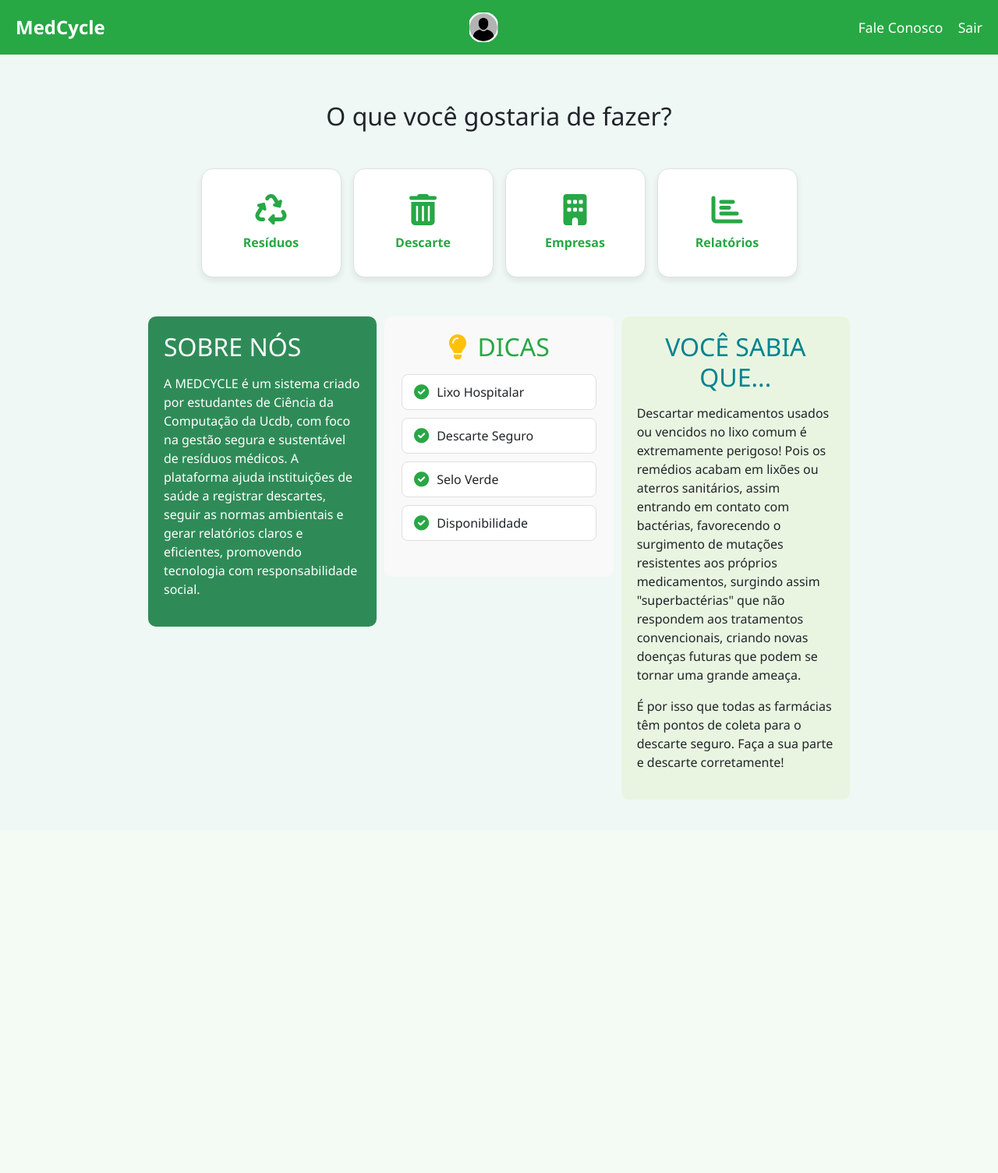
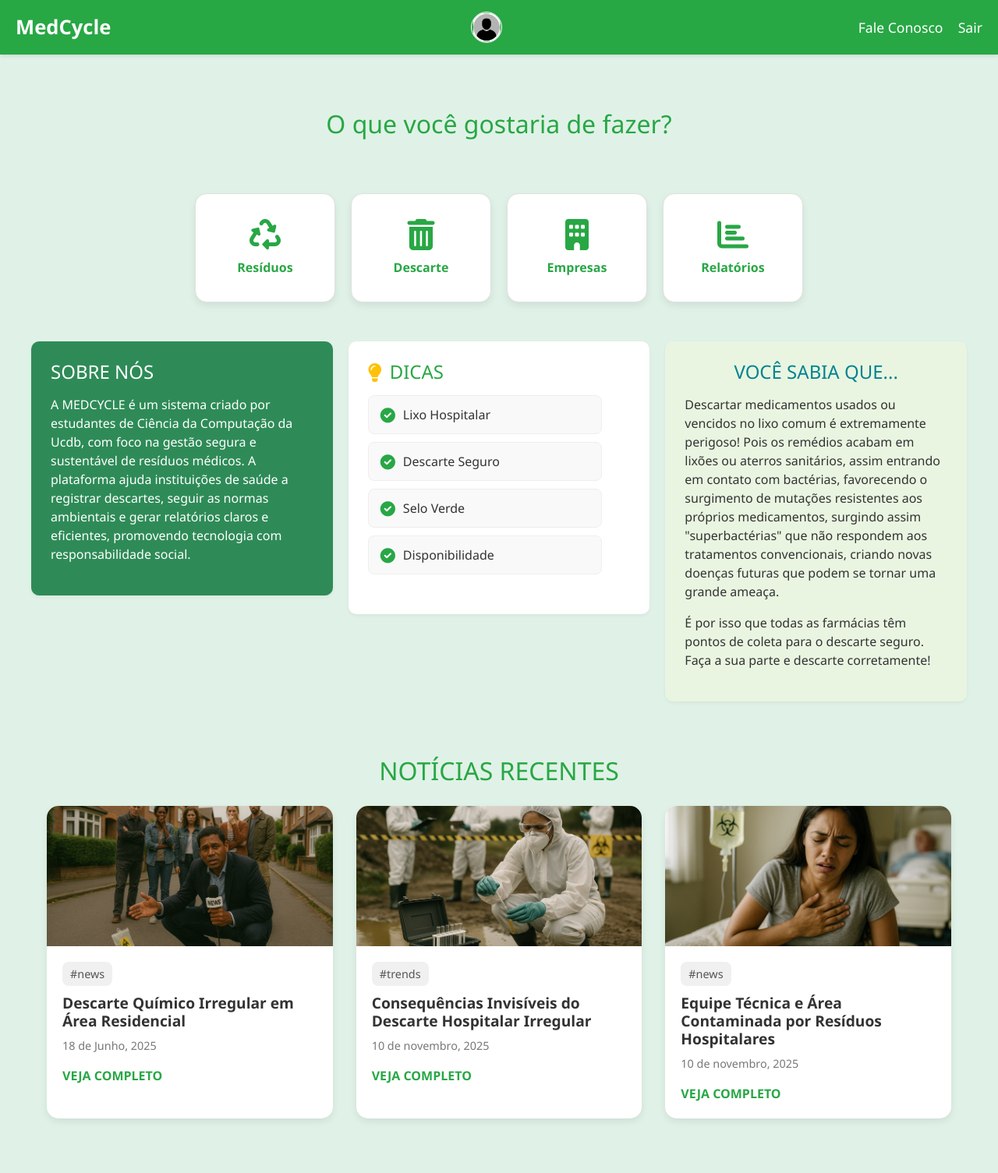
Before and after one commit to muLocatelli/DAC, a Flask app: page /dashboard in a window 1280 px wide. Shown: the whole page at 78% size. Before the commit the page ends 1026 px from the top, so only its background shows below. Run offline with Flask 3, Linux system fonts and the light colour scheme.

Commit message:
update 3.0 dashboard
adicao das noticias

```diff
--- a/templates/dashboard.html
+++ b/templates/dashboard.html
@@ -10,10 +10,11 @@
             font-family: 'Segoe UI', Tahoma, Geneva, Verdana, sans-serif;
             margin: 0;
             padding-top: 90px;
-            background-color: #f0f8f5 !important;
+            background-color: #e0f2e7; /* Tom de verde claro sólido */
             display: flex;
             flex-direction: column;
-            align-items: center; /* Centralizar horizontalmente o conteúdo do body */
+            align-items: center;
+            color: #333; /* Cor de texto padrão */
         }
 
         .top-bar {
@@ -28,6 +29,7 @@
             display: flex;
             justify-content: space-between;
             align-items: center;
+            box-shadow: 0 2px 5px rgba(0, 0, 0, 0.1);
         }
 
         .top-bar-left {
@@ -38,7 +40,7 @@
         .top-bar-left a:first-child {
             margin-right: 20px;
             font-weight: bold;
-            font-size: 1.5em;
+            font-size: 1.6em;
             color: white;
             text-decoration: none;
         }
@@ -53,6 +55,7 @@
             height: 40px;
             border-radius: 50%;
             overflow: hidden;
+            border: 1px solid #fff;
         }
 
         .profile-icon img {
@@ -66,6 +69,7 @@
             text-decoration: none;
             margin-left: 15px;
             font-size: 1.1em;
+            transition: color 0.3s ease;
         }
 
         .top-bar-right a:hover {
@@ -74,10 +78,16 @@
 
         .dashboard-intro-container {
             text-align: center;
-            padding: 20px;
+            padding: 30px;
             margin-top: 20px;
-            max-width: 900px;
+            max-width: 1200px;
             width: 100%;
+        }
+
+        .dashboard-intro-container h2 {
+            color: #28a745;
+            font-size: 2em;
+            margin-bottom: 20px;
         }
 
         .dashboard-options-container {
@@ -86,14 +96,14 @@
             justify-content: center;
             margin-bottom: 30px;
             width: 100%;
-            max-width: 900px;
+            max-width: 1200px;
         }
 
         .dashboard-options {
             display: flex;
             flex-wrap: wrap;
-            gap: 15px;
-            justify-content: center; /* Centralizar os botões */
+            gap: 20px;
+            justify-content: center;
             width: 100%;
         }
 
@@ -111,13 +121,14 @@
             text-decoration: none;
             font-size: 1em;
             font-weight: bold;
-            box-shadow: 0 4px 8px rgba(0, 0, 0, 0.08);
-            transition: transform 0.2s ease-in-out;
+            box-shadow: 0 4px 10px rgba(0, 0, 0, 0.08);
+            transition: transform 0.2s ease-in-out, box-shadow 0.2s ease-in-out;
             border: 1px solid #e0e0e0;
         }
 
         .option-card:hover {
-            transform: scale(1.05);
+            transform: scale(1.03);
+            box-shadow: 0 6px 12px rgba(0, 0, 0, 0.1);
             background-color: #f8f9fa;
         }
 
@@ -129,74 +140,73 @@
         .bottom-info {
             display: flex;
             width: 100%;
-            max-width: 900px;
-            margin-bottom: 20px;
+            max-width: 1200px;
+            margin-bottom: 40px; /* Aumentei um pouco a margem inferior */
             justify-content: space-between;
             align-items: flex-start;
             flex-wrap: wrap;
+            gap: 20px;
         }
 
         .bottom-info > div {
             flex: 1;
-            margin-right: 10px;
-            margin-bottom: 20px;
-            min-width: 280px;
-        }
-
-        .bottom-info > div:last-child {
-            margin-right: 0;
+            min-width: 300px;
+            border-radius: 10px;
+            overflow: hidden;
+            box-shadow: 0 2px 5px rgba(0, 0, 0, 0.05);
         }
 
         .sobre-nos-container {
-            background-color: #2e8b57; /* Verde mais escuro */
+            background-color: #2e8b57;
             color: white;
-            border-radius: 10px;
-            padding: 20px;
+            padding: 25px;
         }
 
         .sobre-nos-container h2 {
             color: white;
+            font-size: 1.5em;
             margin-top: 0;
             margin-bottom: 15px;
         }
 
         .dicas-container {
-            background-color: #f9f9f9;
-            border-radius: 10px;
-            padding: 20px;
+            background-color: #fff;
+            padding: 25px;
             display: flex;
             flex-direction: column;
-            align-items: center;
-            text-align: center;
+            align-items: flex-start;
+            text-align: left;
         }
 
         .dicas-container h2 {
             color: #28a745;
+            font-size: 1.5em;
             margin-top: 0;
             margin-bottom: 15px;
+            display: flex;
+            align-items: center;
         }
 
         .dicas-container h2 i {
             color: #ffc107;
-            margin-right: 5px;
+            margin-right: 10px;
         }
 
         .dicas-list {
             list-style: none;
             padding: 0;
             width: 100%;
-            max-width: 250px;
+            max-width: 300px;
         }
 
         .dicas-list li {
-            background-color: white;
-            border: 1px solid #e0e0e0;
+            background-color: #f9f9f9;
             border-radius: 8px;
-            padding: 10px 15px;
+            padding: 12px 15px;
             margin-bottom: 10px;
             display: flex;
             align-items: center;
-            text-align: left;
+            border: 1px solid #eee;
         }
 
         .dicas-list li i {
@@ -206,23 +216,117 @@
         }
 
         .voce-sabia-container {
-            background-color: #e9f5e1; /* Verde bem claro */
-            border-radius: 10px;
+            background-color: #e9f5e1;
+            padding: 25px;
+        }
+
+        .voce-sabia-container h2 {
+            color: #00838f;
+            font-size: 1.5em;
+            margin-top: 0;
+            margin-bottom: 15px;
+            text-align: center;
+        }
+
+        /* --- Seção de Notícias Recentes --- */
+        .recent-news-container {
+            width: 100%;
+            max-width: 1200px;
+            padding: 30px 20px;
+            margin-bottom: 40px;
+            display: flex;
+            flex-direction: column;
+            align-items: center;
+        }
+
+        .recent-news-title {
+            color: #28a745;
+            font-size: 2em;
+            margin-bottom: 25px;
+            text-align: center;
+        }
+
+        .news-grid {
+            display: grid;
+            grid-template-columns: repeat(auto-fit, minmax(300px, 1fr));
+            gap: 30px;
+            width: 100%;
+        }
+
+        .news-card {
+            background-color: #fff;
+            border-radius: 15px;
+            box-shadow: 0 4px 10px rgba(0, 0, 0, 0.08);
+            overflow: hidden;
+            transition: transform 0.2s ease-in-out, box-shadow 0.2s ease-in-out;
+        }
+
+        .news-card:hover {
+            transform: translateY(-5px);
+            box-shadow: 0 6px 12px rgba(0, 0, 0, 0.15);
+        }
+
+        .news-image-container {
+            width: 100%;
+            height: 180px;
+            overflow: hidden;
+            background-color: #f0f0f0; /* Placeholder para quando a imagem carregar */
+            display: flex;
+            justify-content: center;
+            align-items: center;
+        }
+
+        .news-image {
+            width: 100%;
+            height: 100%;
+            object-fit: cover;
+            display: block;
+        }
+
+        .news-content {
             padding: 20px;
         }
 
-        .voce-sabia-container h2 {
-            color: #00838f; /* Um tom de azul mais escuro */
-            margin-top: 0;
+        .news-tag {
+            background-color: #f0f0f0;
+            color: #555;
+            border-radius: 8px;
+            padding: 5px 10px;
+            font-size: 0.9em;
+            margin-bottom: 10px;
+            display: inline-block;
+        }
+
+        .news-title {
+            color: #333;
+            font-size: 1.2em;
+            font-weight: bold;
+            margin-bottom: 10px;
+        }
+
+        .news-date {
+            color: #777;
+            font-size: 0.9em;
             margin-bottom: 15px;
-            text-align: center;
+        }
+
+        .news-link {
+            display: block;
+            color: #28a745;
+            text-decoration: none;
+            font-weight: bold;
+            transition: color 0.3s ease;
+        }
+
+        .news-link:hover {
+            color: #1e7e34;
         }
     </style>
 </head>
 <body>
     <div class="top-bar">
         <div class="top-bar-left">
-            <a href="/dashboard" style="font-size: 1.5em;">MedCycle</a>
+            <a href="/dashboard" style="font-size: 1.6em;">MedCycle</a>
         </div>
         <div class="top-bar-middle">
             <a href="/perfil" class="profile-icon" style="width: 40px; height: 40px;">
@@ -264,13 +368,50 @@
             </ul>
         </div>
 
-        <div class="voce-sabia-container" style="background-color: #e9f5e1;">
+        <div class="voce-sabia-container">
             <h2>VOCÊ SABIA QUE...</h2>
             <p>Descartar medicamentos usados ou vencidos no lixo comum é extremamente perigoso! Pois os remédios acabam em lixões ou aterros sanitários, assim entrando em contato com bactérias, favorecendo o surgimento de mutações resistentes aos próprios medicamentos, surgindo assim "superbactérias" que não respondem aos tratamentos convencionais, criando novas doenças futuras que podem se tornar uma grande ameaça.</p>
             <p>É por isso que todas as farmácias têm pontos de coleta para o descarte seguro. Faça a sua parte e descarte corretamente!</p>
         </div>
     </div>
 
-    <script src="https://cdn.jsdelivr.net/npm/bootstrap@5.3.0/dist/js/bootstrap.bundle.min.js"></script>
-</body>
-</html>
+    <div class="recent-news-container">
+        <h2 class="recent-news-title">NOTÍCIAS RECENTES</h2>
+        <div class="news-grid">
+            <div class="news-card">
+                <div class="news-image-container">
+                    <img src="{{ url_for('static', filename='noticia1.png') }}" alt="Notícia 1" class="news-image">
+                </div>
+                <div class="news-content">
+                    <span class="news-tag">#news</span>
+                    <h3 class="news-title">Descarte Químico Irregular em Área Residencial</h3>
+                    <p class="news-date">18 de Junho, 2025</p>
+                    <a href="#" class="news-link">VEJA COMPLETO</a>
+                </div>
+            </div>
+            <div class="news-card">
+                <div class="news-image-container">
+                    <img src="{{ url_for('static', filename='noticia2.png') }}" alt="Notícia 2" class="news-image">
+                </div>
+                <div class="news-content">
+                    <span class="news-tag">#trends</span>
+                    <h3 class="news-title">Consequências Invisíveis do Descarte Hospitalar Irregular</h3>
+                    <p class="news-date">10 de novembro, 2025</p>
+                    <a href="#" class="news-link">VEJA COMPLETO</a>
+                </div>
+            </div>
+            <div class="news-card">
+                <div class="news-image-container">
+                    <img src="{{ url_for('static', filename='noticia3.png') }}" alt="Notícia 3" class="news-image">
+                </div>
+                <div class="news-content">
+                    <span class="news-tag">#news</span>
+                    <h3 class="news-title">Equipe Técnica e Área Contaminada por Resíduos Hospitalares</h3>
+                    <p class="news-date">10 de novembro, 2025</p>
+                    <a href="#" class="news-link">VEJA COMPLETO</a>
+                </div>
+            </div>
+        </div>
+    </div>
+
+    <script src="https://cdn.jsdelivr.net/
```
Also changed, not shown: static/noticia1.png (added), static/noticia2.png (added), static/noticia3.png (added).
